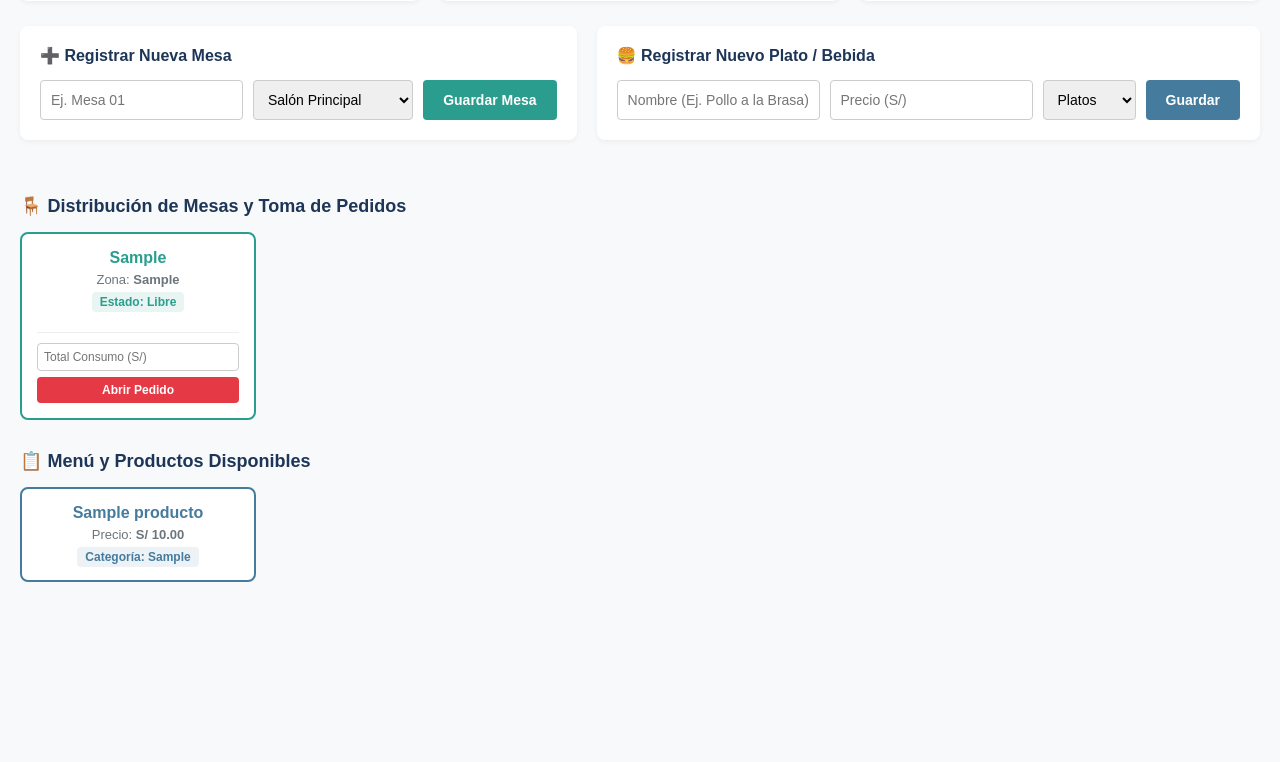
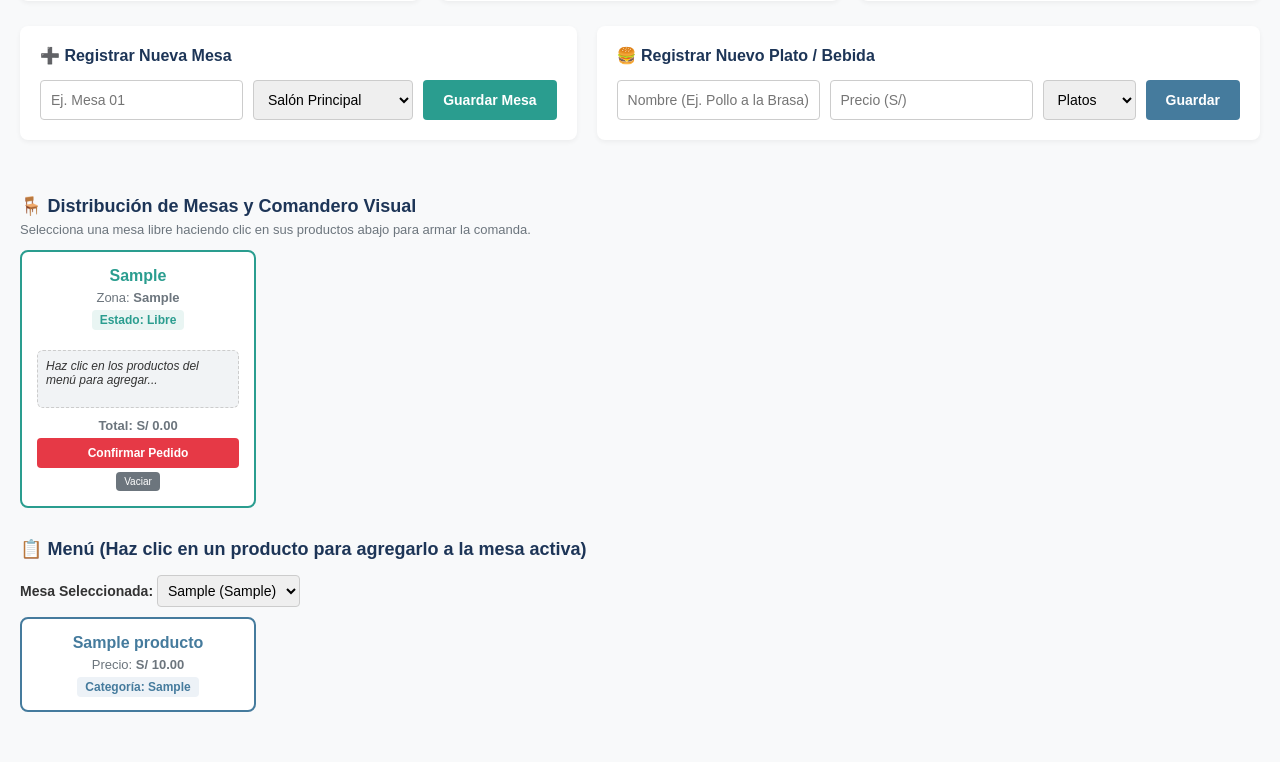
Before and after one commit to Iza-bel06/aventura, a Flask app: page / in a window 1280 px wide. Shown: the part 194-956 px from the top of the page. Before the commit the page ends 776 px from the top, so only its background shows below. Run offline with Flask 3, Linux system fonts and the light colour scheme; a user stored in the database is signed in; tables that the repository leaves empty hold one stand-in row (values such as "Sample post").

Commit message:
Update styles and functionality in index.html

```diff
--- a/templates/index.html
+++ b/templates/index.html
@@ -24,23 +24,23 @@
         .form-row button { background: #2a9d8f; color: white; border: none; padding: 10px 20px; border-radius: 4px; cursor: pointer; font-weight: bold; font-size: 14px; }
         .form-row button:hover { background: #21867a; }
         .btn-producto { background: #457b9d !important; }
-        .btn-producto:hover { background: #1d3557 !important; }
 
-        .grid-container { display: grid; grid-template-columns: repeat(auto-fill, minmax(200px, 1fr)); gap: 15px; margin-bottom: 30px; }
+        .grid-container { display: grid; grid-template-columns: repeat(auto-fill, minmax(220px, 1fr)); gap: 15px; margin-bottom: 30px; }
         .item-card { background: white; border: 2px solid #2a9d8f; border-radius: 8px; padding: 15px; text-align: center; transition: 0.2s; }
         .item-card h4 { margin: 0 0 5px 0; color: #2a9d8f; font-size: 16px; }
         .item-card p { margin: 5px 0; font-size: 13px; color: #6c757d; }
         .badge-libre { font-size: 12px; background: #e9f5f3; padding: 3px 8px; border-radius: 4px; color: #2a9d8f; font-weight: bold; display: inline-block; margin-bottom: 10px; }
         .badge-ocupado { font-size: 12px; background: #fde8e8; padding: 3px 8px; border-radius: 4px; color: #e63946; font-weight: bold; display: inline-block; margin-bottom: 10px; }
 
-        .product-card { border-color: #457b9d; }
+        .product-card { border-color: #457b9d; cursor: pointer; }
+        .product-card:hover { transform: translateY(-3px); box-shadow: 0 4px 8px rgba(0,0,0,0.1); }
         .product-card h4 { color: #457b9d; }
         .product-card span { font-size: 12px; background: #edf2f7; padding: 3px 8px; border-radius: 4px; color: #457b9d; font-weight: bold; }
 
-        .order-form { margin-top: 10px; border-top: 1px solid #eee; padding-top: 10px; display: flex; flex-direction: column; gap: 6px; }
-        .order-form input { padding: 6px; font-size: 12px; border: 1px solid #ccc; border-radius: 4px; width: 100%; box-sizing: border-box; }
-        .btn-orden { background: #e63946; color: white; border: none; padding: 6px; border-radius: 4px; cursor: pointer; font-size: 12px; font-weight: bold; }
-        .btn-pagar { background: #2a9d8f; color: white; border: none; padding: 6px; border-radius: 4px; cursor: pointer; font-size: 12px; font-weight: bold; width: 100%; margin-top: 5px; }
+        .comanda-box { background: #f1f3f5; border: 1px dashed #ccc; border-radius: 6px; padding: 8px; margin: 10px 0; font-size: 12px; min-height: 40px; text-align: left; }
+        .btn-orden { background: #e63946; color: white; border: none; padding: 8px; border-radius: 4px; cursor: pointer; font-size: 12px; font-weight: bold; width: 100%; }
+        .btn-pagar { background: #2a9d8f; color: white; border: none; padding: 8px; border-radius: 4px; cursor: pointer; font-size: 12px; font-weight: bold; width: 100%; margin-top: 5px; }
+        .btn-limpiar { background: #6c757d; color: white; border: none; padding: 4px 8px; border-radius: 4px; font-size: 10px; cursor: pointer; margin-top: 4px; }
     </style>
 </head>
 <body>
@@ -101,8 +101,10 @@
         </div>
     </div>
 
-    <!-- Gestión de Mesas y Pedidos -->
-    <div class="section-title">🪑 Distribución de Mesas y Toma de Pedidos</div>
+    <!-- Gestión de Mesas y Toma de Pedidos -->
+    <div class="section-title">🪑 Distribución de Mesas y Comandero Visual</div>
+    <p style="font-size: 13px; color: #6c757d; margin-top: -10px;">Selecciona una mesa libre haciendo clic en sus productos abajo para armar la comanda.</p>
+
     <div class="grid-container">
         {% if mesas %}
             {% for mesa in mesas %}
@@ -112,17 +114,24 @@
 
                 {% if mesa.estado == 'Libre' %}
                     <span class="badge-libre">Estado: Libre</span>
-                    <!-- Formulario para abrir pedido rápido -->
-                    <form action="/crear-pedido/{{ mesa.id }}" method="POST" class="order-form">
-                        <input type="number" step="0.01" name="total" placeholder="Total Consumo (S/)" required>
-                        <button type="submit" class="btn-orden">Abrir Pedido</button>
+                    <form action="/crear-pedido/{{ mesa.id }}" method="POST" id="form-mesa-{{ mesa.id }}">
+                        <div class="comanda-box" id="comanda-{{ mesa.id }}">
+                            <em>Haz clic en los productos del menú para agregar...</em>
+                        </div>
+                        <input type="hidden" name="total" id="total-{{ mesa.id }}" value="0">
+                        <input type="hidden" name="detalle" id="detalle-{{ mesa.id }}" value="">
+                        <p style="font-weight: bold; margin: 5px 0;">Total: S/ <span id="label-total-{{ mesa.id }}">0.00</span></p>
+                        <button type="submit" class="btn-orden">Confirmar Pedido</button>
+                        <button type="button" class="btn-limpiar" onclick="limpiarComanda('{{ mesa.id }}')">Vaciar</button>
                     </form>
                 {% else %}
                     <span class="badge-ocupado">Estado: Ocupado</span>
                     {% if mesa.id in pedidos_activos %}
-                        <p style="color: #e63946; font-weight: bold; margin: 4px 0;">Deuda: S/ {{ "%.2f"|format(pedidos_activos[mesa.id].total) }}</p>
+                        <p style="color: #e63946; font-weight: bold; margin: 4px 0;">Total: S/ {{ "%.2f"|format(pedidos_activos[mesa.id].total) }}</p>
+                        {% if pedidos_activos[mesa.id].detalle %}
+                            <div class="comanda-box"><strong>Detalle:</strong><br>{{ pedidos_activos[mesa.id].detalle }}</div>
+                        {% endif %}
                     {% endif %}
-                    <!-- Botón para cobrar y liberar mesa -->
                     <form action="/pagar-pedido/{{ mesa.id }}" method="POST">
                         <button type="submit" class="btn-pagar">Cobrar y Liberar</button>
                     </form>
@@ -134,12 +143,23 @@
         {% endif %}
     </div>
 
-    <!-- Catálogo de Productos Registrados -->
-    <div class="section-title">📋 Menú y Productos Disponibles</div>
+    <!-- Catálogo de Productos Disponibles -->
+    <div class="section-title">📋 Menú (Haz clic en un producto para agregarlo a la mesa activa)</div>
+    <div style="margin-bottom: 10px;">
+        <label style="font-size: 14px; font-weight: bold;">Mesa Seleccionada: </label>
+        <select id="mesa-activa-select" style="padding: 6px; font-size: 14px; border-radius: 4px; border: 1px solid #ccc;">
+            {% for mesa in mesas %}
+                {% if mesa.estado == 'Libre' %}
+                    <option value="{{ mesa.id }}">{{ mesa.numero }} ({{ mesa.salon }})</option>
+                {% endif %}
+            {% endfor %}
+        </select>
+    </div>
+
     <div class="grid-container">
         {% if productos %}
             {% for prod in productos %}
-            <div class="item-card product-card">
+            <div class="item-card product-card" onclick="agregarProductoAComanda('{{ prod.nombre }}', {{ prod.precio }})">
                 <h4>{{ prod.nombre }}</h4>
                 <p>Precio: <strong>S/ {{ "%.2f"|format(prod.precio) }}</strong></p>
                 <span>Categoría: {{ prod.categoria }}</span>
@@ -150,5 +170,63 @@
         {% endif %}
     </div>
 
+    <script>
+        // Lógica JS para acumular productos por mesa
+        const comandas = {};
+
+        function agregarProductoAComanda(nombre, precio) {
+            const mesaSelect = document.getElementById('mesa-activa-select');
+            if (!mesaSelect || !mesaSelect.value) {
+                alert('Selecciona una mesa libre primero para asignarle el producto.');
+                return;
+            }
+
+            const mesaId = mesaSelect.value;
+            if (!comandas[mesaId]) {
+                comandas[mesaId] = { total: 0, items: [] };
+            }
+
+            comandas[mesaId].items.push({ nombre, precio });
+            comandas[mesaId].total += precio;
+
+            actualizarVistaComanda(mesaId);
+        }
+
+        function actualizarVistaComanda(mesaId) {
+            const box = document.getElementById(`comanda-${mesaId}`);
+            const totalInput = document.getElementById(`total-${mesaId}`);
+            const detalleInput = document.getElementById(`detalle-${mesaId}`);
+            const labelTotal = document.getElementById(`label-total-${mesaId}`);
+
+            if (!box) return;
+
+            const data = comandas[mesaId];
+            if (data.items.length === 0) {
+                box.innerHTML = '<em>Haz clic en los productos del menú para agregar...</em>';
+                totalInput.value = 0;
+                detalleInput.value = '';
+                labelTotal.innerText = '0.00';
+            } else {
+                let html = '<ul>';
+                let detalleTexto = [];
+                data.items.forEach(item => {
+                    html += `<li>${item.nombre} - S/ ${item.precio.toFixed(2)}</li>`;
+                    detalleTexto.push(`${item.nombre} (S/ ${item.precio.toFixed(2)})`);
+                });
+                html += '</ul>';
+
+                box.innerHTML = html;
+                totalInput.value = data.total.toFixed(2);
+                detalleInput.value = detalleTexto.join(', ');
+                labelTotal.innerText = data.total.toFixed(2);
+            }
+        }
+
+        function limpiarComanda(mesaId) {
+            comandas[mesaId] = { total: 0, items: [] };
+            actualizarVistaComanda(mesaId);
+        }
+    </script>
+
 </body>
 </html>
```
